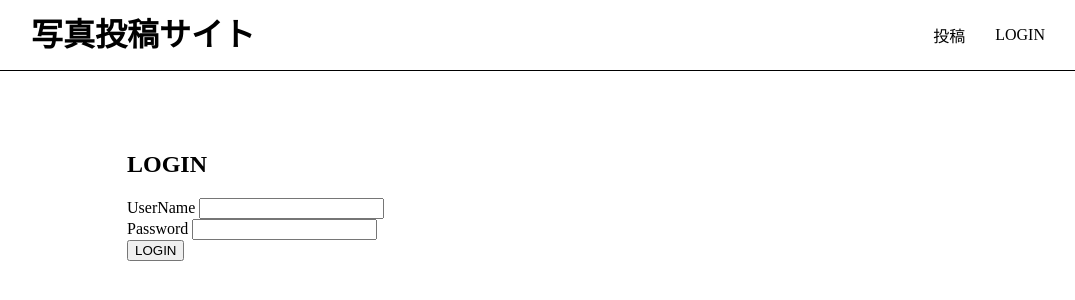
After one commit to ITSUKING/PhoteService, a Django app: page /login/ in a window 1280 px wide. The commit adds this page. Shown: the top 300 px of the page, without its empty margins (97-1172 px from the left). Run offline with Django 3.2, Linux system fonts and the light colour scheme.

Commit message:
ADD:login/logout機能追加

```diff
--- a/PhoteService/settings.py
+++ b/PhoteService/settings.py
@@ -121,3 +121,7 @@ STATICFILES_DIRS = (
 )
 MEDIA_ROOT = os.path.join(BASE_DIR, 'media')
 MEDIA_URL = '/media/'
+
+LOGIN_URL = 'app:login'
+LOGIN_REDIRECT_URL = 'app:index'
+LOGOUT_REDIRECT_URL = 'app:index'
--- a/app/urls.py
+++ b/app/urls.py
@@ -1,3 +1,4 @@
+from django.contrib.auth import views as auth_views
 from django.urls import path
 
 from app import views
@@ -6,4 +7,6 @@ app_name = 'app'
 urlpatterns = [
     path('', views.index, name='index'),
     path('users/<int:pk>', views.users_detail, name='users_detail'),
+    path('login/', auth_views.LoginView.as_view(template_name='app/login.html'), name='login'),
+    path('logout/', auth_views.LogoutView.as_view(), name='logout'),
 ]
--- a/templates/app/base.html
+++ b/templates/app/base.html
@@ -15,6 +15,18 @@
         <h1><a href="{% url 'app:index' %}">写真投稿サイト</a></h1>
         <div class="header-menu">
             <a href="">投稿</a>
+            {% if request.user.is_authenticated %}
+                <a href="{% url 'app:users_detail' request.user.id %}">
+                    MyPage
+                </a>
+                <a href="{% url 'app:logout' %}">
+                    LOGOUT
+                </a>
+            {% else %}
+                <a href="{% url 'app:login' %}">
+                    LOGIN
+                </a>
+            {% endif %}
         </div>
     </div>
 </header>
--- /dev/null
+++ b/templates/app/login.html
@@ -0,0 +1,16 @@
+{% extends 'app/base.html' %}
+{% block content %}
+    <form action="" method="post">{% csrf_token %}
+        {% if form.errors %}
+            <p>ユーザー名かパスワードが間違っています。</p>
+        {% endif %}
+        <h2>LOGIN</h2>
+        <label for="">UserName</label>
+        <input type="text" name="username">
+        <br>
+        <label for="">Password</label>
+        <input type="password" name="password">
+        <br>
+        <input type="submit" value="LOGIN">
+    </form>
+{% endblock %}
```
